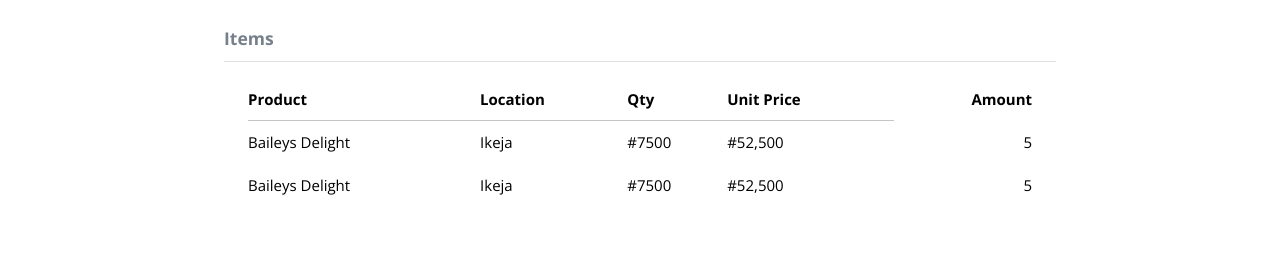
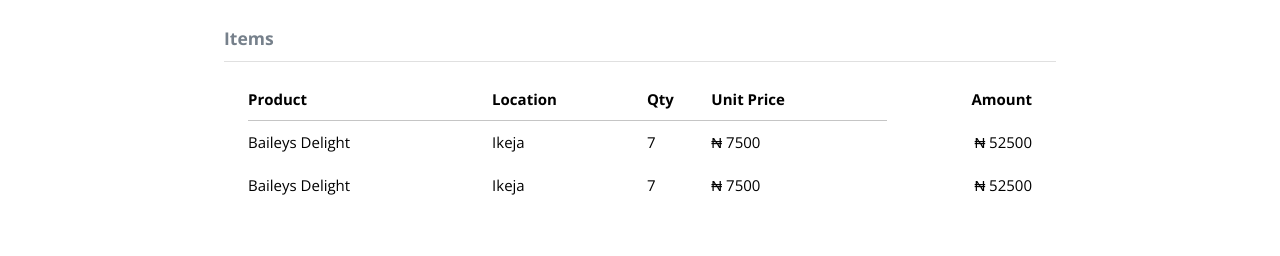
Before and after one commit to Perebonilado/cicod-selfservice-typescript, a React (Create React App) app: page / in a window 1280 px wide. Shown: the part 1142-1398 px from the top of the page. Built offline with nearby package versions, Linux system fonts and the light colour scheme.

Commit message:
inputed table values

```diff
--- a/src/AppContext.tsx
+++ b/src/AppContext.tsx
@@ -2,6 +2,7 @@
 import { MessageTemplate } from './MessageTemplate'
 import { OrderTemplate } from './OrderTemplate'
 import { StatusHistoryTemplate } from './StatusHistoryTemplate'
+import { ItemsTemplate } from './ItemsTemplate'
 
 export type AppContent = {
     Messages?: MessageTemplate[],
@@ -14,6 +15,8 @@
     setStatusHistoryInfo?: React.Dispatch<React.SetStateAction<StatusHistoryTemplate[]>>,
     isItems: boolean,
     setIsItems: React.Dispatch<React.SetStateAction<boolean>>
+    items: ItemsTemplate[],
+    setItems: React.Dispatch<React.SetStateAction<ItemsTemplate[]>>
 }
 
 export const AppContext = React.createContext<AppContent | null>(null)
@@ -80,14 +83,36 @@
         },
     ]
 
+    const itemsData:ItemsTemplate[] = [
+        {
+        id: 1,
+        qty: 7,
+        product: 'Baileys Delight',
+        merchantLocation: 'Ikeja',
+        unitPrice: 7500,
+        amount: 52500.00
+        },
+
+        {
+        id: 2,
+        product: 'Baileys Delight',
+        merchantLocation: 'Ikeja',
+        qty: 7,
+        unitPrice: 7500,
+        amount: 52500.00
+        },
+
+]
+
     const [Messages, setMessages] = useState<MessageTemplate[]>(messages)
     const [orderDetails, setOrderDetails] = useState<OrderTemplate>(order)
     const [isOrderDetails, setIsOrderDetails] = useState<boolean>(true)
     const [statusHistoryInfo, setStatusHistoryInfo] = useState<StatusHistoryTemplate[]>(StatusHistory)
     const [isItems, setIsItems] = useState<boolean>(true)
+    const [items, setItems] = useState<ItemsTemplate[]>(itemsData)
 
     return (
-        <AppContext.Provider value={{Messages, setMessages, orderDetails, setOrderDetails, isOrderDetails, setIsOrderDetails, statusHistoryInfo, isItems, setIsItems}}>
+        <AppContext.Provider value={{Messages, setMessages, orderDetails, setOrderDetails, isOrderDetails, setIsOrderDetails, statusHistoryInfo, isItems, setIsItems, items, setItems}}>
             {children}
         </AppContext.Provider>
     )
--- /dev/null
+++ b/src/ItemsTemplate.ts
@@ -0,0 +1,8 @@
+export interface ItemsTemplate {
+    id: number,
+    product: string,
+    merchantLocation: string,
+    qty: number,
+    unitPrice: number,
+    amount: number
+}
--- a/src/components/ItemsTable/index.tsx
+++ b/src/components/ItemsTable/index.tsx
@@ -1,6 +1,13 @@
 import ItemsTableStyles from './ItemsTableStyles.module.css'
+import { AppContext, AppContent } from '../../AppContext'
+import * as React from 'react'
+
 
 const ItemsTable:React.FC = () => {
+
+    const {items} = React.useContext(AppContext) as AppContent
+
+
     return (
         <div className={`${ItemsTableStyles['container']}`}>
             <table>
@@ -31,48 +38,34 @@
 
                 <tbody>
 
-                <tr>
+                {items.map((item)=>{
+                    const { product, merchantLocation, id, qty, amount, unitPrice } = item
+
+                    return (
+                        <tr key={id}>
                     <td>
-                    Baileys Delight
+                    {product}
                     </td>
 
                     <td>
-                    Ikeja
+                    {merchantLocation}
                     </td>
 
                     <td>
-                    #7500
+                    {qty}
                     </td>
 
                     <td>
-                        #52,500
+                    &#x20A6; {unitPrice}
                     </td>
 
                     <td>
-                        5
+                    &#x20A6; {amount}
                     </td>
                 </tr>
-                <tr>
-                    <td>
-                    Baileys Delight
-                    </td>
+                    )
+                })}
 
-                    <td>
-                    Ikeja
-                    </td>
-
-                    <td>
-                    #7500
-                    </td>
-
-                    <td>
-                        #52,500
-                    </td>
-
-                    <td>
-                        5
-                    </td>
-                </tr>
                 </tbody>
             </table>
         </div>
```
